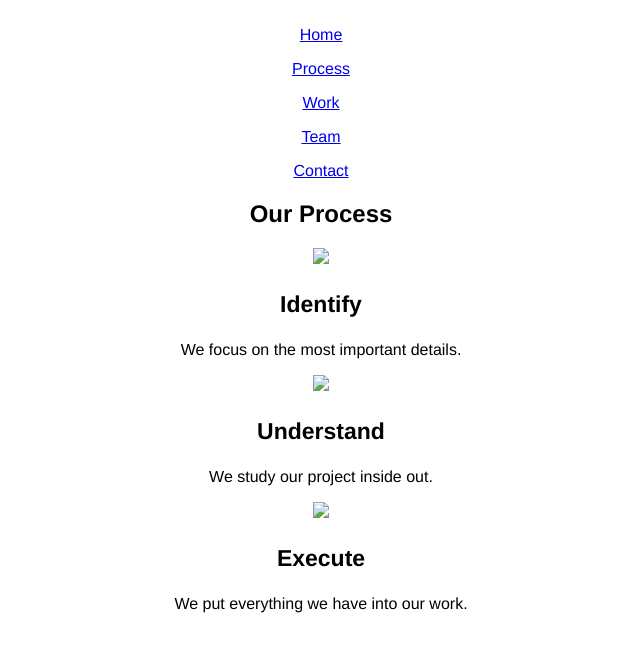
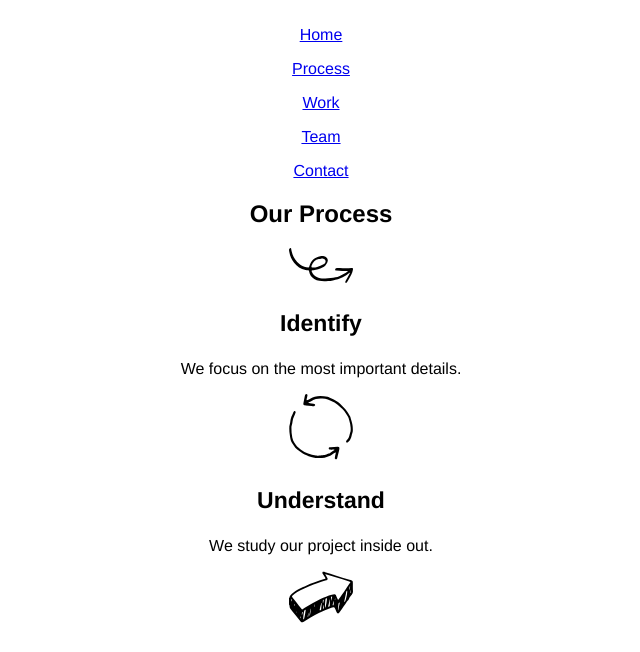
Before and after one commit to oludmighty/Broadway, a plain HTML site: page index.html in a window 1280 px wide. Shown: the part 148-800 px from the top of the page, without its empty margins (319-959 px from the left). Drawn offline with Linux system fonts and the light colour scheme.

Commit message:
image issue

```diff
--- a/index.html
+++ b/index.html
@@ -27,17 +27,17 @@
     <div class="supporting" id="process">
       <h2>Our Process</h2>
       <div class="supporting-item">
-        <img src="./resources/images/identify.webarchive">
+        <img src="./resources/images/identify.svg">
         <h3>Identify</h3>
         <p>We focus on the most important details.</p>
      </div>
     <div class="supporting-item">
-       <img src="/resources/images/understand.webarchive">
+       <img src="./resources/images/understand.svg">
        <h3>Understand</h3>
        <p>We study our project inside out.</p>
      </div>
     <div class="supporting-item">
-      <img src="./resources/images/execute.webarchive">
+      <img src="./resources/images/execute.svg">
       <h3>Execute</h3>
       <p>We put everything we have into our work.</p>
     </div>
--- a/resources/css/style.css
+++ b/resources/css/style.css
@@ -1,5 +1,5 @@
-.sectional{
-    background-image:url(resources/images/the-flatiron-building.png);
+.sectional {
+    background-image:href=(.resources/images/the-flatiron-building.png);
     text-align: center;
     color: white;
 }
```
